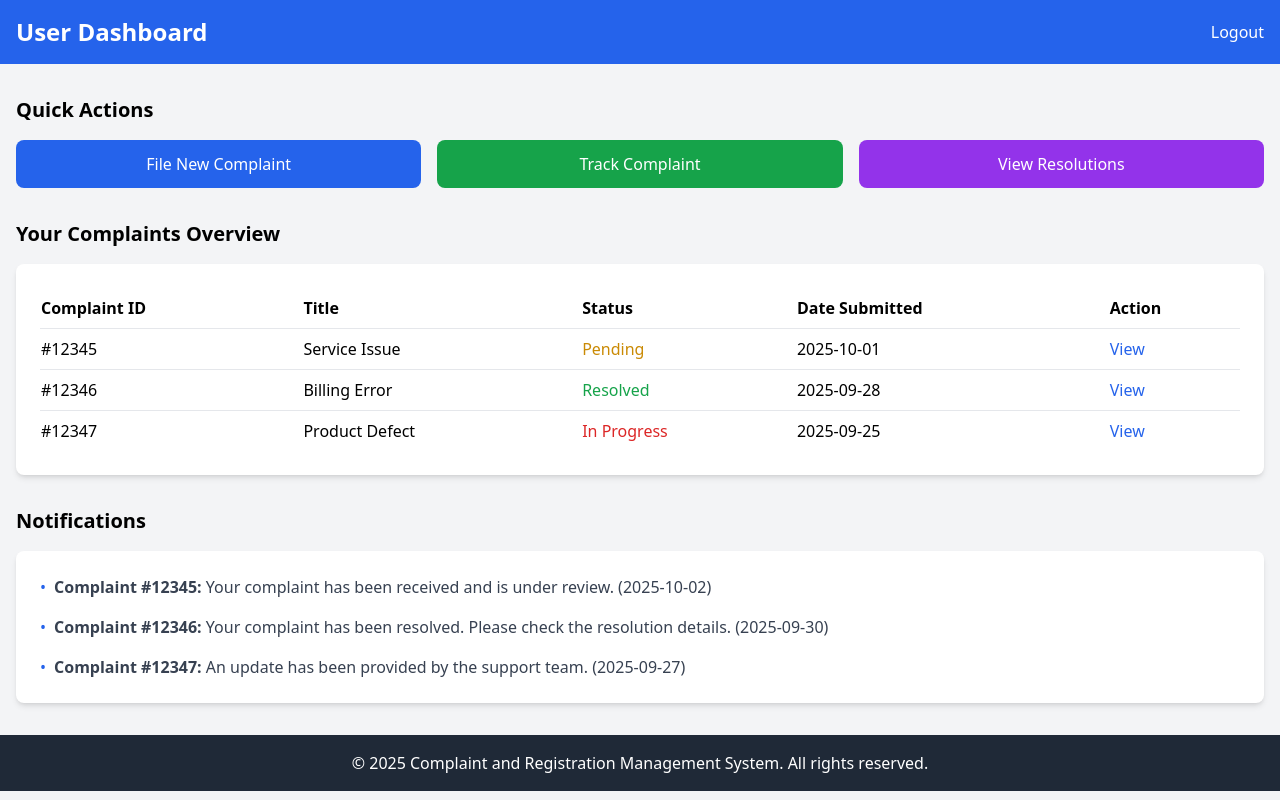
After one commit to Bin02-Dv/Complaint-and-Registration-Management-System, a Django app: page /user-dash/ in a window 1280 px wide. The commit adds this page. Run offline with Django 5.2, Linux system fonts and the light colour scheme; some libraries are stand-ins or nearby versions.

Commit message:
10/3/2025 - 2:47pm

```diff
--- a/CRMSApp/urls.py
+++ b/CRMSApp/urls.py
@@ -2,5 +2,11 @@ from django.urls import path
 from . import views
 
 urlpatterns = [
-    path("", views.index, name="index")
+    path("", views.index, name="index"),
+    path("signUp/", views.signUp, name="signUp"),
+    path("login/", views.login, name="login"),
+
+    # user
+    path("user-dash/", views.user_dash, name="user-dash"),
+    path("file-complaint/", views.file_complaint, name="file-complaint")
 ]
--- a/CRMSApp/views.py
+++ b/CRMSApp/views.py
@@ -4,3 +4,15 @@ from django.shortcuts import render
 
 def index(request):
     return render(request, "index.html")
+
+def signUp(request):
+    return render(request, "signUp.html")
+
+def login(request):
+    return render(request, "login.html")
+
+def user_dash(request):
+    return render(request, "USER/dash.html")
+
+def file_complaint(request):
+    return render(request, "USER/file-complaint.html")
--- /dev/null
+++ b/templates/USER/dash.html
@@ -0,0 +1,106 @@
+<!DOCTYPE html>
+<html lang="en">
+<head>
+    <meta charset="UTF-8">
+    <meta name="viewport" content="width=device-width, initial-scale=1.0">
+    <title>User Dashboard - Complaint and Registration Management System</title>
+    <script src="https://cdn.tailwindcss.com"></script>
+</head>
+<body class="bg-gray-100 font-sans">
+    <!-- Header -->
+    <header class="bg-blue-600 text-white py-4">
+        <div class="container mx-auto px-4 flex justify-between items-center">
+            <h1 class="text-2xl font-bold">User Dashboard</h1>
+            <a href="/logout" class="text-white hover:underline">Logout</a>
+        </div>
+    </header>
+
+    <!-- Main Content -->
+    <main class="container mx-auto px-4 py-8">
+        <!-- Quick Links -->
+        <section class="mb-8">
+            <h2 class="text-xl font-semibold mb-4">Quick Actions</h2>
+            <div class="grid grid-cols-1 sm:grid-cols-3 gap-4">
+                <a href="/file-complaint/" class="bg-blue-600 text-white text-center px-4 py-3 rounded-lg hover:bg-blue-700 transition">File New Complaint</a>
+                <a href="/track-complaint/" class="bg-green-600 text-white text-center px-4 py-3 rounded-lg hover:bg-green-700 transition">Track Complaint</a>
+                <a href="/view-resolutions/" class="bg-purple-600 text-white text-center px-4 py-3 rounded-lg hover:bg-purple-700 transition">View Resolutions</a>
+            </div>
+        </section>
+
+        <!-- Complaints Overview -->
+        <section class="mb-8">
+            <h2 class="text-xl font-semibold mb-4">Your Complaints Overview</h2>
+            <div class="bg-white p-6 rounded-lg shadow-md">
+                <table class="w-full text-left">
+                    <thead>
+                        <tr class="border-b">
+                            <th class="py-2">Complaint ID</th>
+                            <th class="py-2">Title</th>
+                            <th class="py-2">Status</th>
+                            <th class="py-2">Date Submitted</th>
+                            <th class="py-2">Action</th>
+                        </tr>
+                    </thead>
+                    <tbody>
+                        <tr class="border-b">
+                            <td class="py-2">#12345</td>
+                            <td class="py-2">Service Issue</td>
+                            <td class="py-2 text-yellow-600">Pending</td>
+                            <td class="py-2">2025-10-01</td>
+                            <td class="py-2"><a href="/track-complaint/12345" class="text-blue-600 hover:underline">View</a></td>
+                        </tr>
+                        <tr class="border-b">
+                            <td class="py-2">#12346</td>
+                            <td class="py-2">Billing Error</td>
+                            <td class="py-2 text-green-600">Resolved</td>
+                            <td class="py-2">2025-09-28</td>
+                            <td class="py-2"><a href="/track-complaint/12346" class="text-blue-600 hover:underline">View</a></td>
+                        </tr>
+                        <tr>
+                            <td class="py-2">#12347</td>
+                            <td class="py-2">Product Defect</td>
+                            <td class="py-2 text-red-600">In Progress</td>
+                            <td class="py-2">2025-09-25</td>
+                            <td class="py-2"><a href="/track-complaint/12347" class="text-blue-600 hover:underline">View</a></td>
+                        </tr>
+                    </tbody>
+                </table>
+            </div>
+        </section>
+
+        <!-- Notifications -->
+        <section>
+            <h2 class="text-xl font-semibold mb-4">Notifications</h2>
+            <div class="bg-white p-6 rounded-lg shadow-md">
+                <ul class="space-y-4">
+                    <li class="flex items-start">
+                        <span class="text-blue-600 mr-2">•</span>
+                        <div>
+                            <p class="text-gray-700"><strong>Complaint #12345:</strong> Your complaint has been received and is under review. (2025-10-02)</p>
+                        </div>
+                    </li>
+                    <li class="flex items-start">
+                        <span class="text-blue-600 mr-2">•</span>
+                        <div>
+                            <p class="text-gray-700"><strong>Complaint #12346:</strong> Your complaint has been resolved. Please check the resolution details. (2025-09-30)</p>
+                        </div>
+                    </li>
+                    <li class="flex items-start">
+                        <span class="text-blue-600 mr-2">•</span>
+                        <div>
+                            <p class="text-gray-700"><strong>Complaint #12347:</strong> An update has been provided by the support team. (2025-09-27)</p>
+                        </div>
+                    </li>
+                </ul>
+            </div>
+        </section>
+    </main>
+
+    <!-- Footer -->
+    <footer class="bg-gray-800 text-white py-4">
+        <div class="container mx-auto px-4 text-center">
+            <p>&copy; 2025 Complaint and Registration Management System. All rights reserved.</p>
+        </div>
+    </footer>
+</body>
+</html>
--- a/templates/index.html
+++ b/templates/index.html
@@ -29,8 +29,8 @@
         <section class="mb-12">
             <h2 class="text-2xl font-semibold mb-4">Get Started</h2>
             <div class="flex space-x-4">
-                <a href="/login" class="bg-blue-600 text-white px-6 py-3 rounded-lg hover:bg-blue-700 transition">Login</a>
-                <a href="/register" class="bg-green-600 text-white px-6 py-3 rounded-lg hover:bg-green-700 transition">Register</a>
+                <a href="/login/" class="bg-blue-600 text-white px-6 py-3 rounded-lg hover:bg-blue-700 transition">Login</a>
+                <a href="/signUp/" class="bg-green-600 text-white px-6 py-3 rounded-lg hover:bg-green-700 transition">Register</a>
             </div>
         </section>
 
```
Also changed, not shown: templates/USER/file-complaint.html (added, +61 -0 lines), templates/login.html (added, +34 -0 lines), templates/signUp.html (added, +47 -0 lines).
